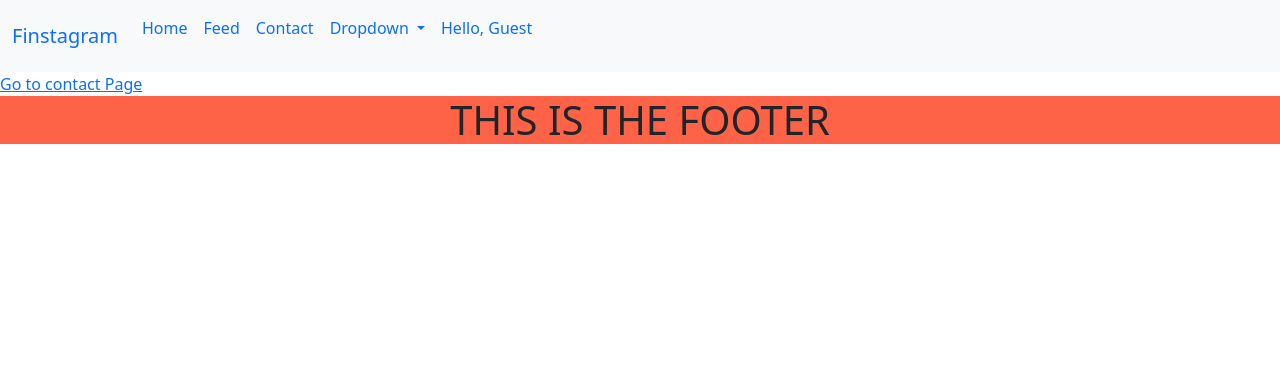
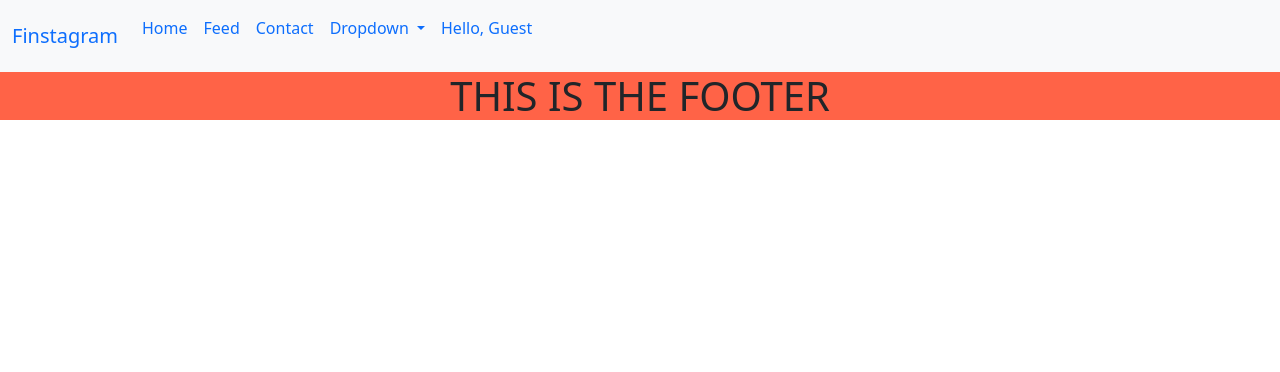
Before and after one commit to smtsuchi/intro_to_flask_padawans94, a Flask app: page / in a window 1280 px wide. Shown: the top 372 px of the page. Run offline with Flask 2, Linux system fonts and the light colour scheme; some libraries are stand-ins or nearby versions.

Commit message:
got rid of contact link on home page

```diff
--- a/app/templates/index.html
+++ b/app/templates/index.html
@@ -1,7 +1,6 @@
 {% extends 'base.html' %}
 
 {% block content %}
-    <a href="/contact">Go to contact Page</a>
 
     {% for x in names %}
 
```
